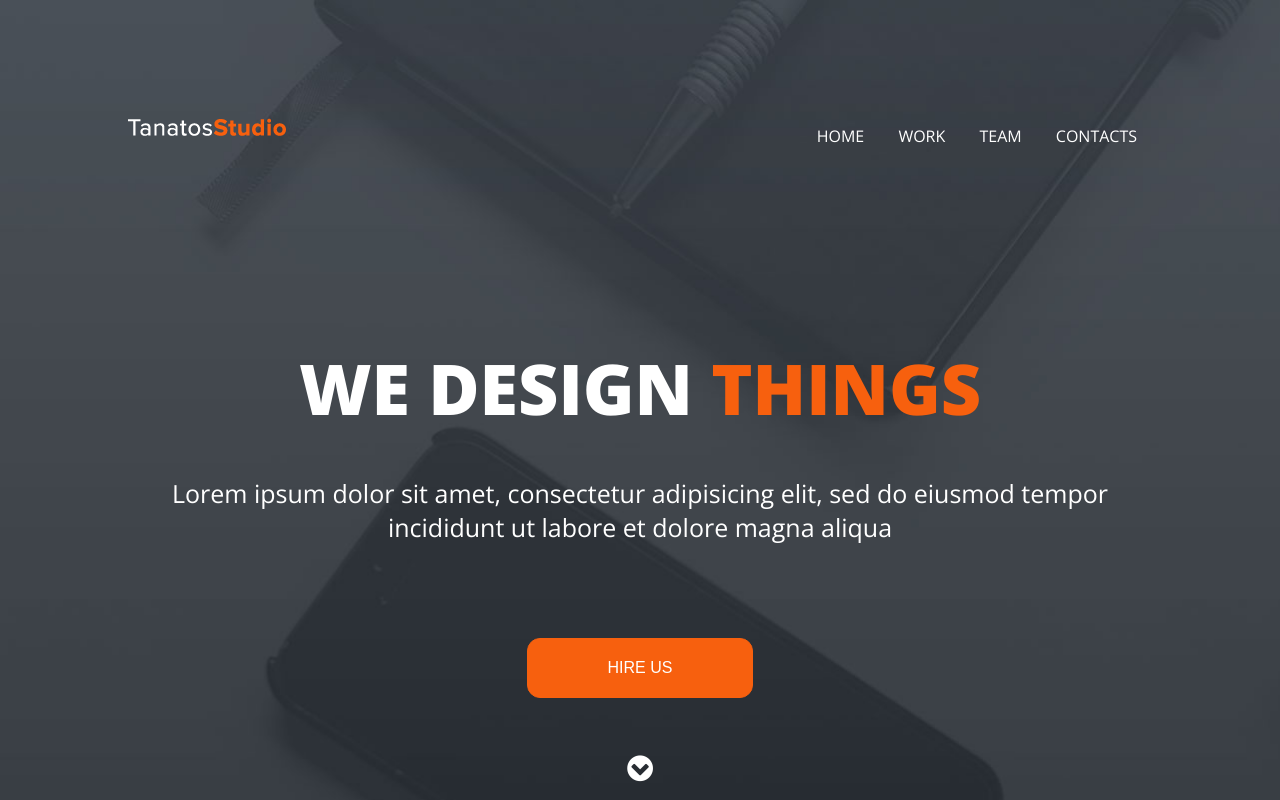
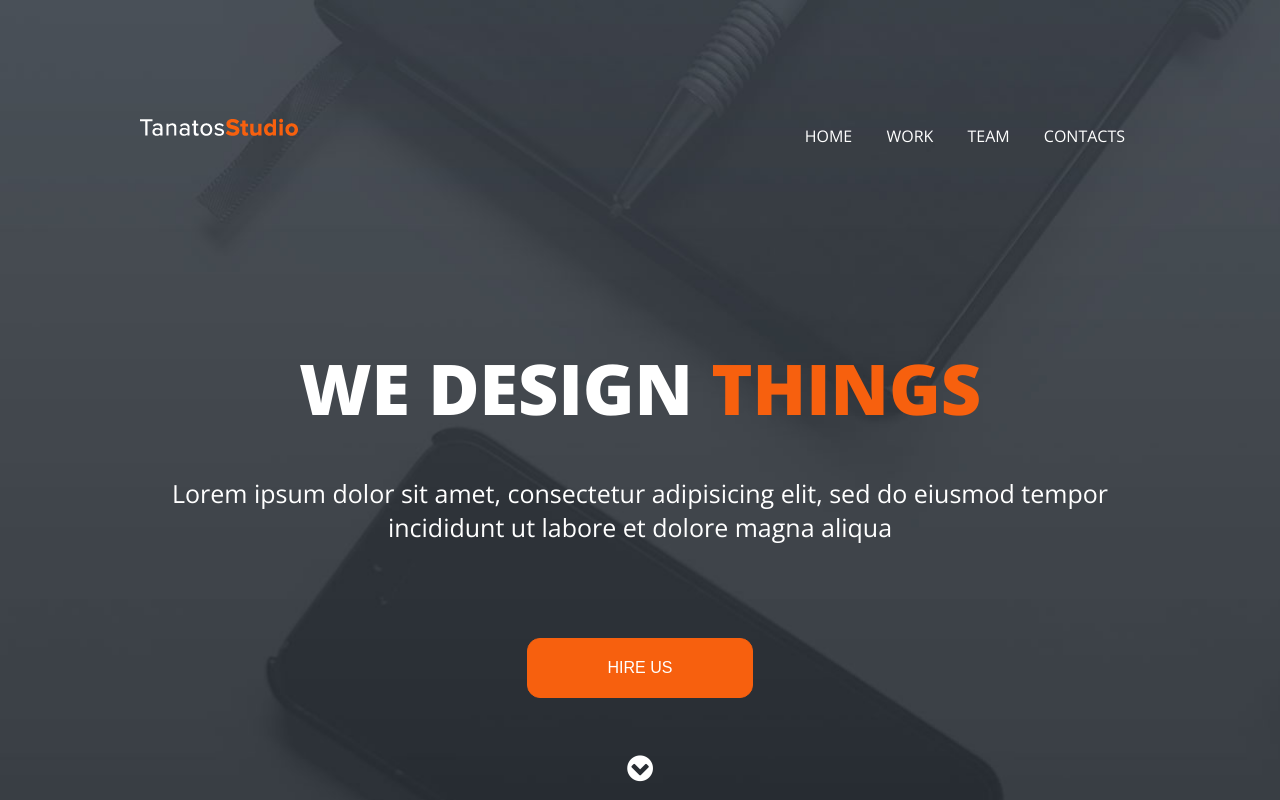
Before and after one commit to Iftiaz-Ahmed/tanatos, a plain HTML site: page index.html in a window 1280 px wide. Shown: the top 800 px of the page. Drawn offline with nearby package versions, Linux system fonts and the light colour scheme.

Commit message:
Update style.css

```diff
--- a/css/style.css
+++ b/css/style.css
@@ -19,7 +19,7 @@ header{
     margin-bottom:  110px;
 }
 
-.container {width: 1024px;margin:  0 auto;}
+.container {width: 1000px;margin:  0 auto;}
 
 .logo {padding-top: 118px;width:  30%;float:  left;}
 nav{
```
